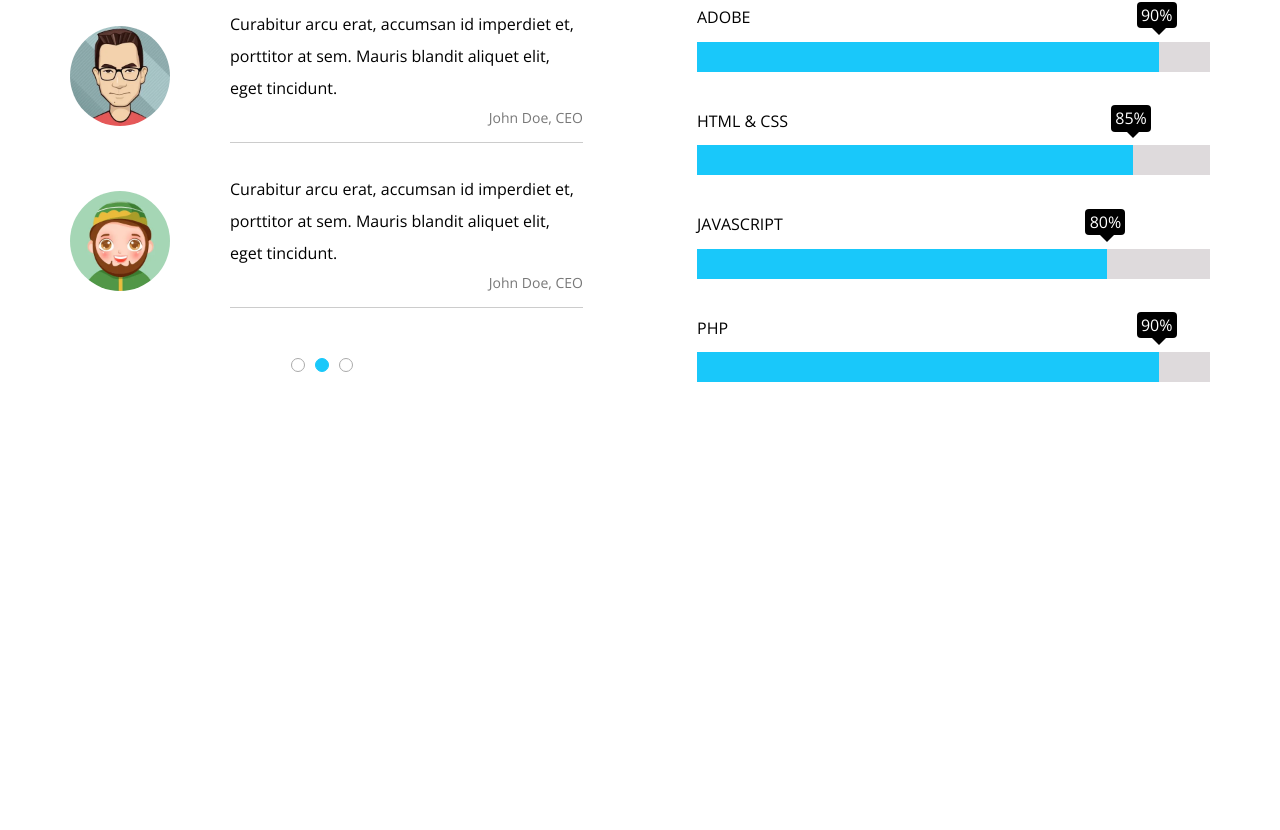
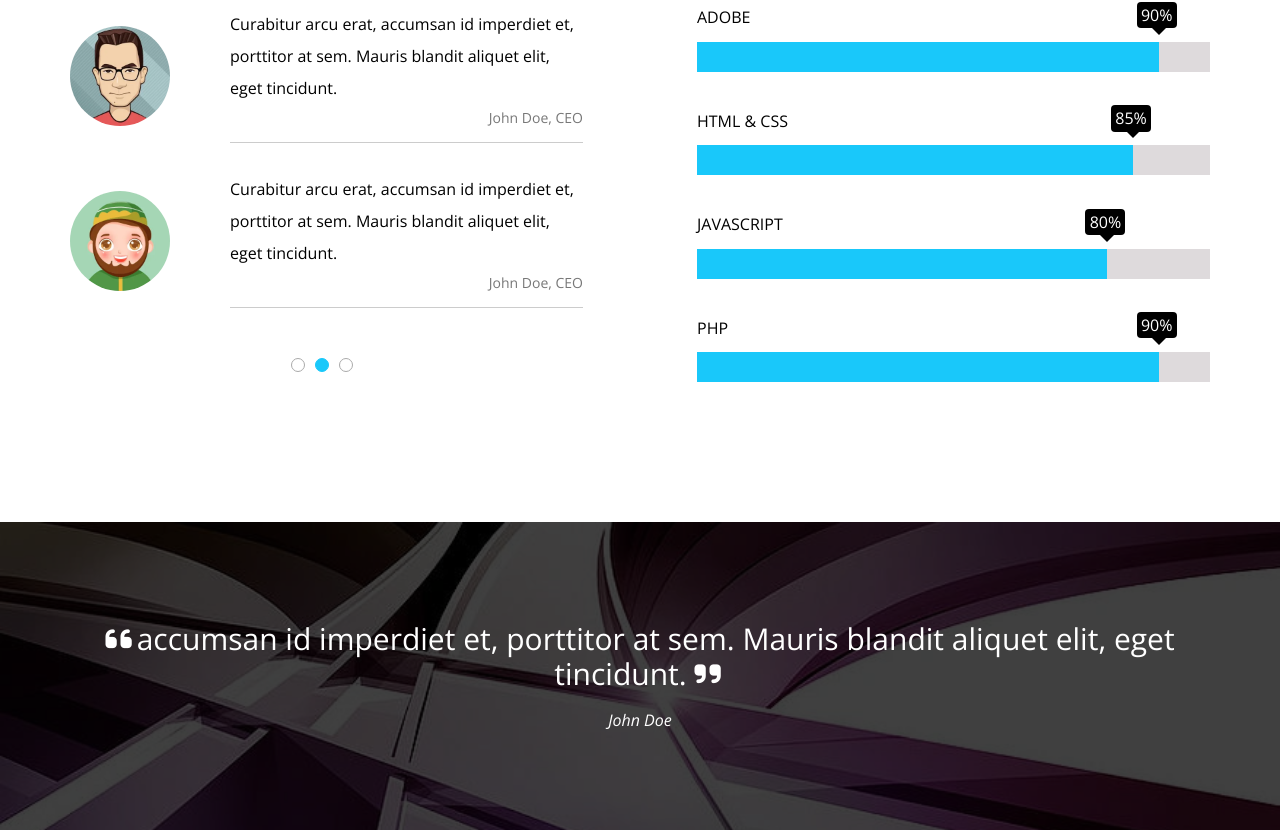
Before and after one commit to mahmoud-abuyoussef/Kasper, a plain HTML site: page index.html in a window 1280 px wide. Shown: the part 4846-5676 px from the top of the page. Before the commit the page ends 5368 px from the top, so only its background shows below. Drawn offline with nearby package versions, Linux system fonts and the light colour scheme.

Commit message:
Add: Quote Section

```diff
--- a/assets/styles/main.css
+++ b/assets/styles/main.css
@@ -655,3 +655,42 @@ section.skills .container .skill-progress .progress-line span::after {
   border: 8px solid transparent;
   border-top-color: #000;
 }
+
+section.quote {
+  position: relative;
+  padding-top: var(--section-padding);
+  padding-bottom: var(--section-padding);
+  text-align: center;
+  color: #fff;
+  background-image: url(../images/quote.webp);
+  background-size: cover;
+}
+section.quote::before {
+  content: "";
+  position: absolute;
+  top: 0;
+  left: 0;
+  width: 100%;
+  height: 100%;
+  background-color: rgb(0 0 0 / 75%);
+}
+section.quote .container {
+  position: relative;
+}
+section.quote .container q {
+  display: block;
+  font-size: 30px;
+  margin-bottom: 20px;
+}
+section.quote .container q::before {
+  content: "\f10d";
+  margin-right: 5px;
+  font-family: "Font Awesome 6 Free";
+  font-weight: 900;
+}
+section.quote .container q::after {
+  content: "\f10e";
+  margin-right: 5px;
+  font-family: "Font Awesome 6 Free";
+  font-weight: 900;
+}
--- a/index.html
+++ b/index.html
@@ -310,6 +310,12 @@
           </div>
         </div>
       </section>
+      <section class="quote">
+        <div class="container">
+          <q>accumsan id imperdiet et, porttitor at sem. Mauris blandit aliquet elit, eget tincidunt. </q>
+          <cite>John Doe </cite>
+        </div>
+      </section>
     </main>
   </body>
 </html>
```
